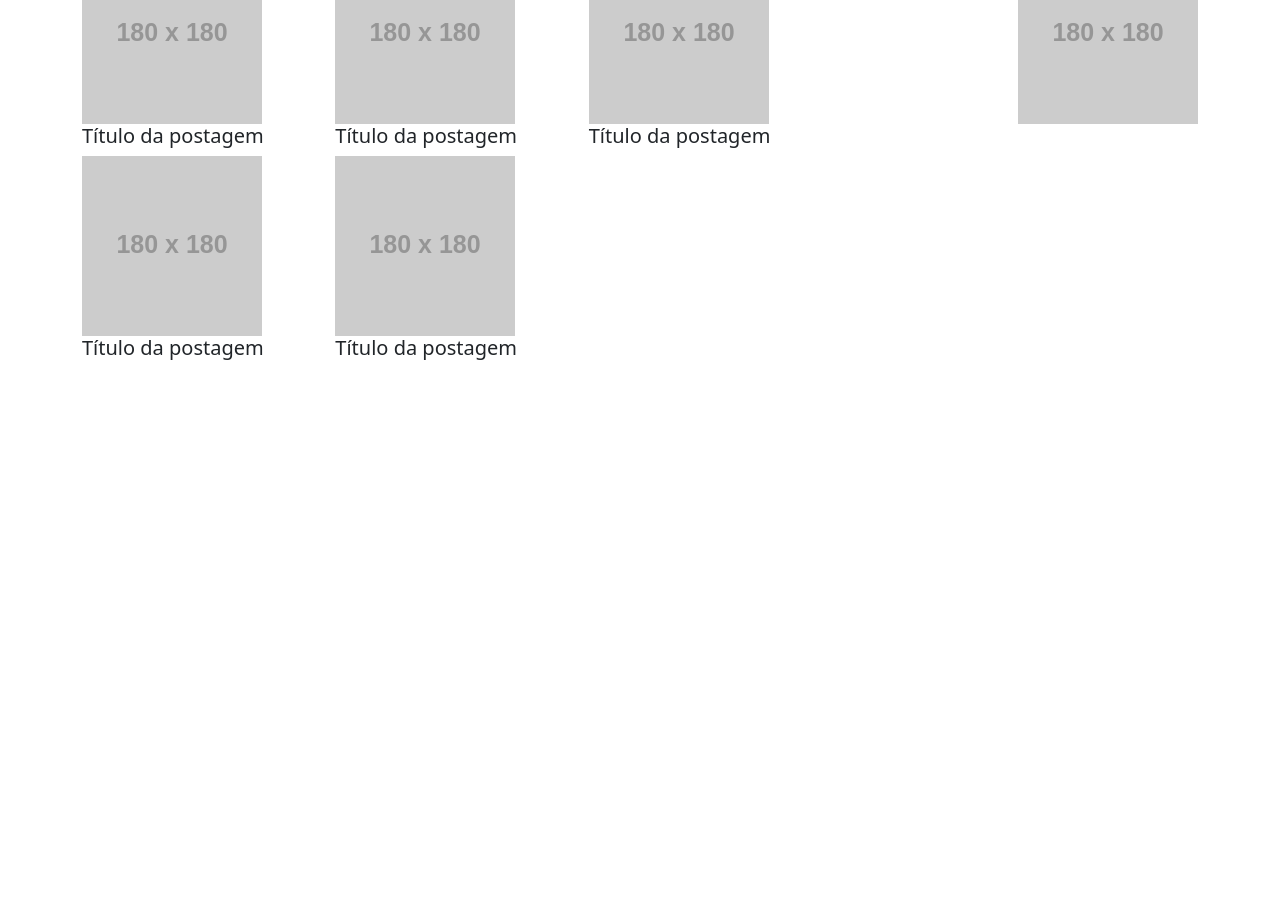
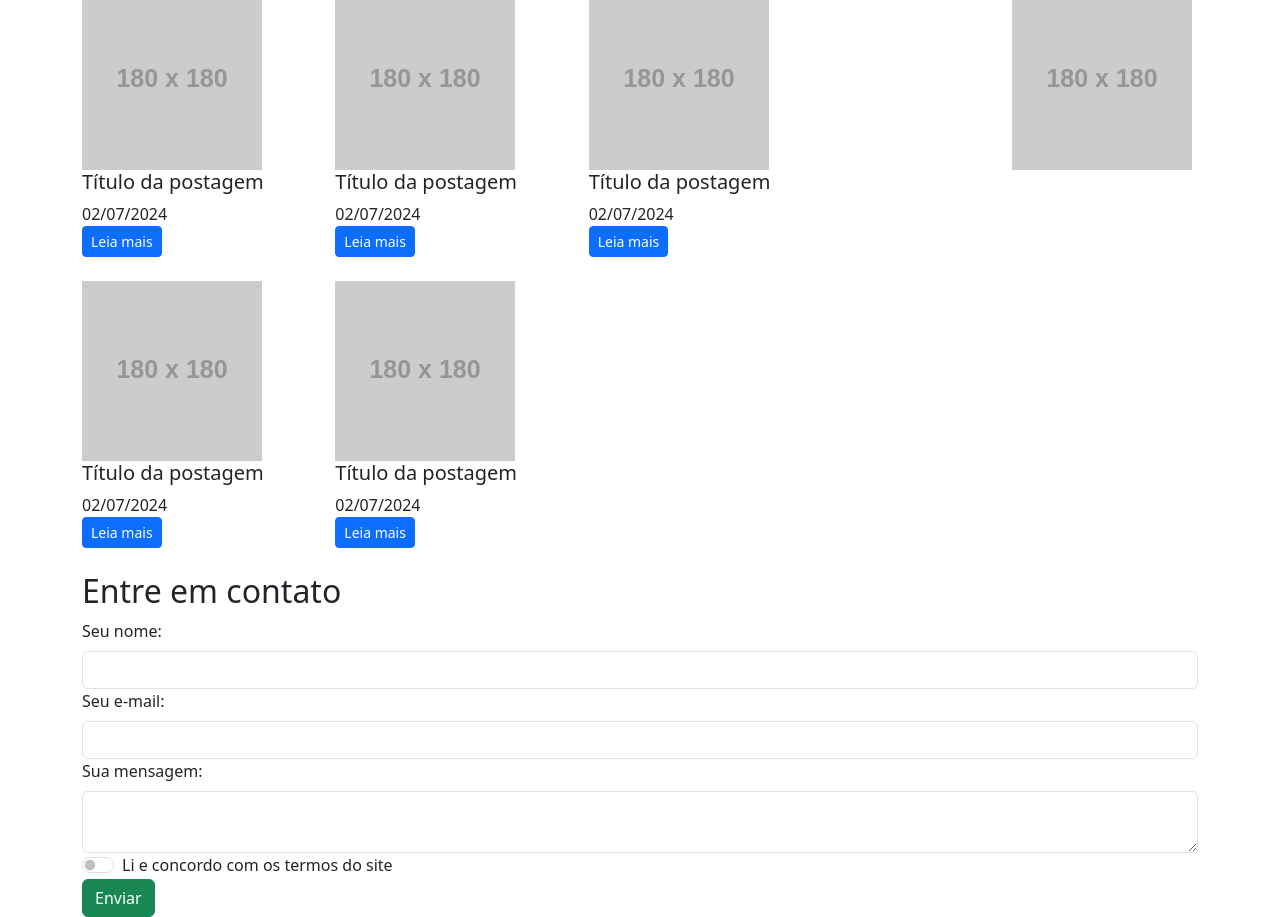
Before and after one commit to LuisFernandoRufato/bootstrap-aula2, a plain HTML site: page index.html in a window 1280 px wide. Shown: the part 130-1047 px from the top of the page. Before the commit the page ends 800 px from the top, so only its background shows below. Drawn offline with nearby package versions, Linux system fonts and the light colour scheme; placeholder pictures from the web are drawn by us.

Commit message:
Projeto finalizado

```diff
--- a/index.html
+++ b/index.html
@@ -5,6 +5,7 @@
     <meta name="viewport" content="width=device-width, initial-scale=1.0">
     <title>Fundamentos Bootstrap</title>
     <link rel="stylesheet" href="https://cdn.jsdelivr.net/npm/bootstrap@5.3.3/dist/css/bootstrap.min.css">
+    <link rel="stylesheet" href="style.css">
 </head>
 <body>
     <div class="container">
@@ -17,35 +18,65 @@
         </div>
         <div class="row">
             <div class="col-md-8">
+                <h2>Últimas postagens</h2>
                 <div class="container g-0">
                     <div class="row">
-                        <div class="col-md-4">
+                        <div class="col-md-4 post">
                             <img src="https://via.placeholder.com/180x180">
                             <h4 class="h5">Título da postagem</h4>
+                            <time>02/07/2024</time>
+                            <a class="btn btn-primary btn-sm">Leia mais</a>
                         </div>
-                        <div class="col-md-4">
+                        <div class="col-md-4 post">
                             <img src="https://via.placeholder.com/180x180">
                             <h4 class="h5">Título da postagem</h4>
+                            <time>02/07/2024</time>
+                            <a class="btn btn-primary btn-sm">Leia mais</a>
                         </div>
-                        <div class="col-md-4">
+                        <div class="col-md-4 post">
                             <img src="https://via.placeholder.com/180x180">
                             <h4 class="h5">Título da postagem</h4>
+                            <time>02/07/2024</time>
+                            <a class="btn btn-primary btn-sm">Leia mais</a>
                         </div>
-                        <div class="col-md-4">
+                        <div class="col-md-4 post">
                             <img src="https://via.placeholder.com/180x180">
                             <h4 class="h5">Título da postagem</h4>
+                            <time>02/07/2024</time>
+                            <a class="btn btn-primary btn-sm">Leia mais</a>
                         </div>
-                        <div class="col-md-4">
+                        <div class="col-md-4 post">
                             <img src="https://via.placeholder.com/180x180">
                             <h4 class="h5">Título da postagem</h4>
+                            <time>02/07/2024</time>
+                            <a class="btn btn-primary btn-sm">Leia mais</a>
                         </div>
                     </div>
                 </div>
             </div>
             <div class="col-md-4 d-flex justify-content-end">
                 <div>
+                    <h2>Anunciantes</h2>
                     <img src="https://via.placeholder.com/180x180">
                 </div>
+            </div>
+        </div>
+        <div class="row">
+            <div class="col">
+                <h2>Entre em contato</h2>
+                <form>
+                    <label class="form-label" for="nome">Seu nome:</label>
+                    <input class="form-control" type="text" id="nome">
+                    <label class="form-label" for="email">Seu e-mail:</label>
+                    <input class="form-control" type="email" id="email">
+                    <label class="form-label" for="mensagem">Sua mensagem:</label>
+                    <textarea class="form-control" id="mensagem"></textarea>
+                    <div class="form-check form-switch">
+                        <label class="form-check-label" for="aceito-termos">Li e concordo com os termos do site</label>
+                        <input class="form-check-input" type="checkbox" id="aceito-termos">
+                    </div>
+                    <button class="btn btn-success">Enviar</button>
+                </form>
             </div>
         </div>
     </div>
--- /dev/null
+++ b/style.css
@@ -0,0 +1,7 @@
+time{
+    display: block;
+}
+
+.post{
+    margin-bottom: 24px;
+}
```
